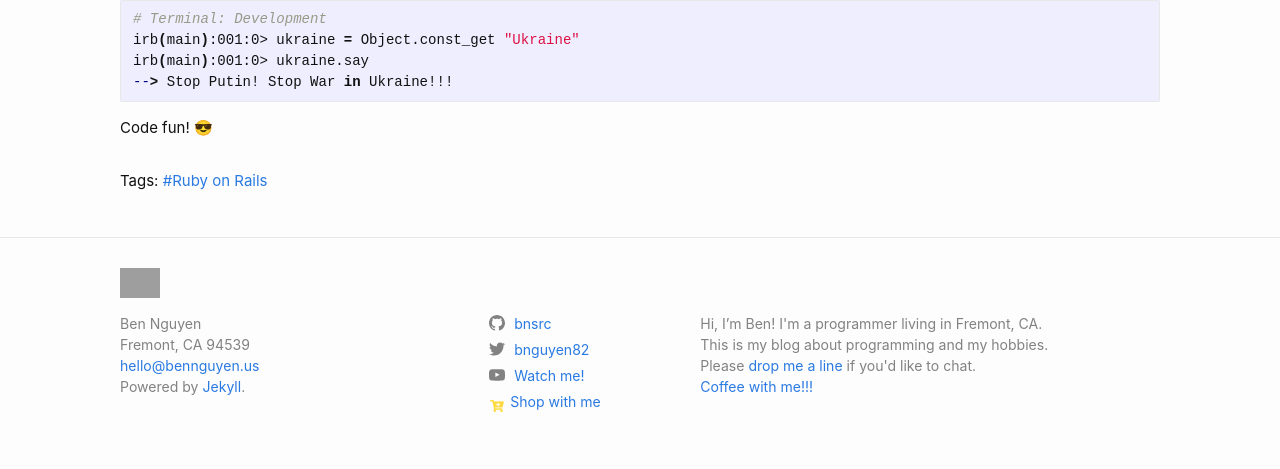
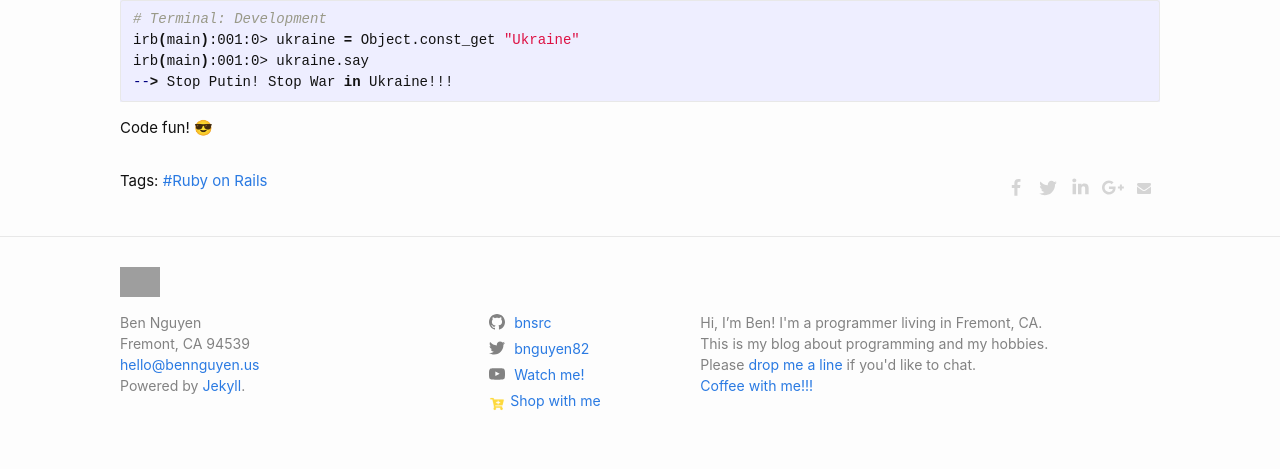
Before and after one commit to bnguyenb/bnguyenb, a Jekyll site: the page built from _posts/development/2022-03-01-how-to-instantiate-class-from-string-in-rails.markdown, in a window 1280 px wide. Shown: the part 499-968 px from the top of the page. Built offline with Jekyll 4.4.1, drawn with Linux system fonts in a browser that asks for light colours; comment, search, counter and statistics services are not loaded; grey boxes are pictures that could not be loaded.

Commit message:
implement social sharing under each post

```diff
--- /dev/null
+++ b/_includes/social-sharing.html
@@ -0,0 +1,43 @@
+{% if include.pageurl != nil and include.pageurl != '' %}
+  {% assign pageurl = include.pageurl %}
+{% else %}
+  {% assign pageurl = page.url %}
+{% endif %}
+
+<style>
+#share-buttons {display: inline-block; vertical-align: middle; float: right; }
+#share-buttons:after {content: ""; display: block; clear: both;}
+#share-buttons > div {
+  position: relative;
+  text-align: left;
+  height: 36px;
+  width: 32px;
+  float: left;
+  text-align: center;
+}
+#share-buttons > div > svg {height: 16px; fill: #d5d5d5; margin-top: 10px;}
+#share-buttons > div:hover {cursor: pointer;}
+#share-buttons > div.facebook:hover > svg {fill: #3B5998;}
+#share-buttons > div.twitter:hover > svg {fill: #55ACEE;}
+#share-buttons > div.linkedin:hover > svg {fill: #0077b5;}
+#share-buttons > div.pinterest:hover > svg {fill: #CB2027;}
+#share-buttons > div.gplus:hover > svg {fill: #dd4b39;}
+#share-buttons > div.mail:hover > svg {fill: #7D7D7D;}
+#share-buttons > div.instagram:hover > svg {fill: #C73B92;}
+#share-buttons > div.facebook > svg {height: 18px; margin-top: 9px;}
+#share-buttons > div.twitter > svg {height: 20px; margin-top: 8px;}
+#share-buttons > div.linkedin > svg {height: 19px; margin-top: 7px;}
+#share-buttons > div.pinterest > svg {height: 20px; margin-top: 9px;}
+#share-buttons > div.gplus > svg {height: 17px; margin-top: 9px; position: relative; left: 1px;}
+#share-buttons > div.mail > svg {height: 14px; margin-top: 11px;}
+</style>
+
+
+<div id="share-buttons">
+  <div class="facebook" title="Share this on Facebook" onclick="window.open('http://www.facebook.com/share.php?u={{ site.url }}{{ pageurl }}');"><svg viewBox="0 0 1792 1792" xmlns="http://www.w3.org/2000/svg"><path d="M1343 12v264h-157q-86 0-116 36t-30 108v189h293l-39 296h-254v759h-306v-759h-255v-296h255v-218q0-186 104-288.5t277-102.5q147 0 228 12z"/></svg></div>
+  <div class="twitter" title="Share this on Twitter" onclick="window.open('http://twitter.com/home?status={{ site.url }}{{ pageurl }}');"><svg viewBox="0 0 1792 1792" xmlns="http://www.w3.org/2000/svg"><path d="M1684 408q-67 98-162 167 1 14 1 42 0 130-38 259.5t-115.5 248.5-184.5 210.5-258 146-323 54.5q-271 0-496-145 35 4 78 4 225 0 401-138-105-2-188-64.5t-114-159.5q33 5 61 5 43 0 85-11-112-23-185.5-111.5t-73.5-205.5v-4q68 38 146 41-66-44-105-115t-39-154q0-88 44-163 121 149 294.5 238.5t371.5 99.5q-8-38-8-74 0-134 94.5-228.5t228.5-94.5q140 0 236 102 109-21 205-78-37 115-142 178 93-10 186-50z"/></svg></div>
+  <div class="linkedin" title="Share this on Linkedin" onclick="window.open('https://www.linkedin.com/shareArticle?mini=true&url={{ site.url }}{{ pageurl }}&title=&summary=&source=');"><svg viewBox="0 0 1792 1792" xmlns="http://www.w3.org/2000/svg"><path d="M477 625v991h-330v-991h330zm21-306q1 73-50.5 122t-135.5 49h-2q-82 0-132-49t-50-122q0-74 51.5-122.5t134.5-48.5 133 48.5 51 122.5zm1166 729v568h-329v-530q0-105-40.5-164.5t-126.5-59.5q-63 0-105.5 34.5t-63.5 85.5q-11 30-11 81v553h-329q2-399 2-647t-1-296l-1-48h329v144h-2q20-32 41-56t56.5-52 87-43.5 114.5-15.5q171 0 275 113.5t104 332.5z"/></svg></div>
+  {% if page.image %}<div class="pinterest" title="Share this on Pinterest" onclick="window.open('https://pinterest.com/pin/create/button/?url=&media={{ site.url }}{{ page.image }}&description=');"><svg viewBox="0 0 1792 1792" xmlns="http://www.w3.org/2000/svg"><path d="M256 597q0-108 37.5-203.5t103.5-166.5 152-123 185-78 202-26q158 0 294 66.5t221 193.5 85 287q0 96-19 188t-60 177-100 149.5-145 103-189 38.5q-68 0-135-32t-96-88q-10 39-28 112.5t-23.5 95-20.5 71-26 71-32 62.5-46 77.5-62 86.5l-14 5-9-10q-15-157-15-188 0-92 21.5-206.5t66.5-287.5 52-203q-32-65-32-169 0-83 52-156t132-73q61 0 95 40.5t34 102.5q0 66-44 191t-44 187q0 63 45 104.5t109 41.5q55 0 102-25t78.5-68 56-95 38-110.5 20-111 6.5-99.5q0-173-109.5-269.5t-285.5-96.5q-200 0-334 129.5t-134 328.5q0 44 12.5 85t27 65 27 45.5 12.5 30.5q0 28-15 73t-37 45q-2 0-17-3-51-15-90.5-56t-61-94.5-32.5-108-11-106.5z"/></svg></div>{% endif %}
+  <div class="gplus" title="Share this on Google Plus" onclick="window.open('https://plus.google.com/share?url={{ site.url }}{{ pageurl }}');"><svg viewBox="0 0 2304 1792" xmlns="http://www.w3.org/2000/svg"><path d="M1437 913q0 208-87 370.5t-248 254-369 91.5q-149 0-285-58t-234-156-156-234-58-285 58-285 156-234 234-156 285-58q286 0 491 192l-199 191q-117-113-292-113-123 0-227.5 62t-165.5 168.5-61 232.5 61 232.5 165.5 168.5 227.5 62q83 0 152.5-23t114.5-57.5 78.5-78.5 49-83 21.5-74h-416v-252h692q12 63 12 122zm867-122v210h-209v209h-210v-209h-209v-210h209v-209h210v209h209z"/></svg></div>
+  <div class="mail" title="Share this through Email" onclick="window.open('mailto:?&body={{ site.url }}{{ pageurl }}');"><svg viewBox="0 0 1792 1792" xmlns="http://www.w3.org/2000/svg"><path d="M1792 710v794q0 66-47 113t-113 47h-1472q-66 0-113-47t-47-113v-794q44 49 101 87 362 246 497 345 57 42 92.5 65.5t94.5 48 110 24.5h2q51 0 110-24.5t94.5-48 92.5-65.5q170-123 498-345 57-39 100-87zm0-294q0 79-49 151t-122 123q-376 261-468 325-10 7-42.5 30.5t-54 38-52 32.5-57.5 27-50 9h-2q-23 0-50-9t-57.5-27-52-32.5-54-38-42.5-30.5q-91-64-262-182.5t-205-142.5q-62-42-117-115.5t-55-136.5q0-78 41.5-130t118.5-52h1472q65 0 112.5 47t47.5 113z"/></svg></div>
+</div>
--- a/_layouts/post.html
+++ b/_layouts/post.html
@@ -12,7 +12,8 @@ layout: default
       </time>
       {%- if page.author -%}
         • <span itemprop="author" itemscope itemtype="https://schema.org/Person"><span class="p-author h-card" itemprop="name">{{ page.author }}</span></span>
-      {%- endif -%}</p>
+      {%- endif -%}
+    </p>
   </header>
 
   <div class="post-content e-content" itemprop="articleBody">
@@ -25,12 +26,16 @@ layout: default
   {%- endif -%}
 
   <a class="u-url" href="{{ page.url | relative_url }}" hidden></a>
-  <p>
-    Tags:
+  <div class="row">
+    <div class="col-12">
+      Tags:
     {% for tag in page.tags %}
       <a class="post" href="/t/{{ tag | downcase | replace: ' ', '-' }}">#{{ tag }}</a>{% unless forloop.last %}, {% endunless %}
     {% endfor %}
-  </p>
+    {% include social-sharing.html %}
+    </div>
+  </div>
+
 </article>
 
 
```
